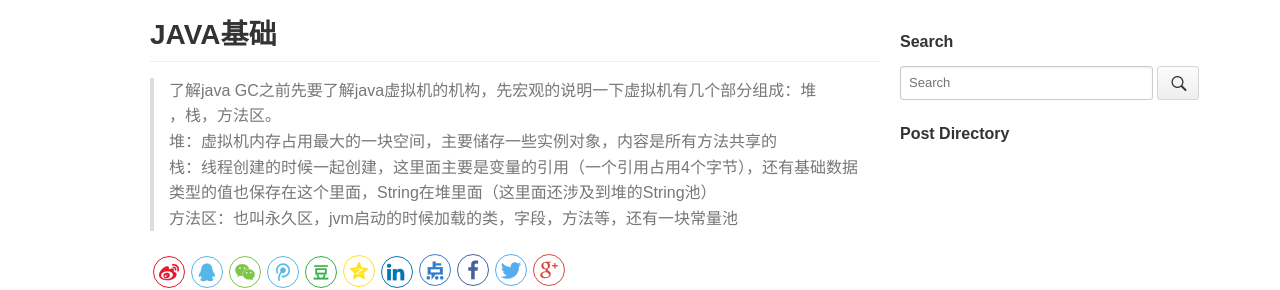
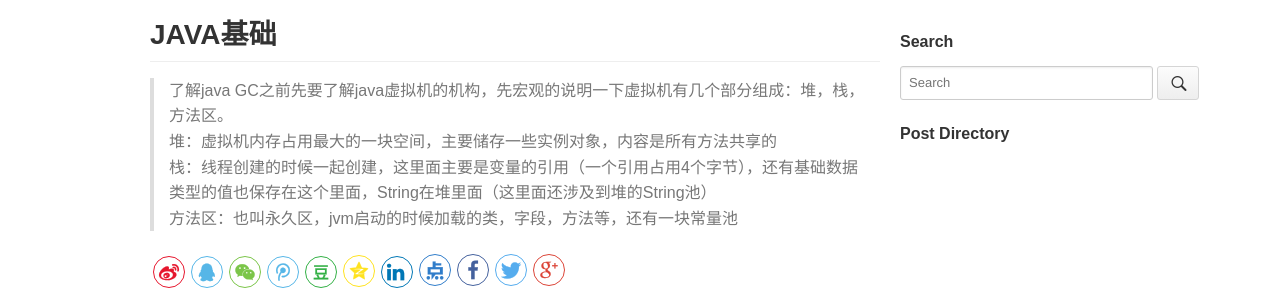
Before and after one commit to chenrd/homepage, a Jekyll site: the page built from _posts/2017-05-05-java-gc.md, in a window 1280 px wide. Shown: the part 202-492 px from the top of the page. Built offline with Jekyll 4.4.1, drawn with Linux system fonts in a browser that asks for light colours; our own code applies the rules of GitHub Pages for plain Markdown files.

```diff
--- a/_posts/2017-05-05-java-gc.md
+++ b/_posts/2017-05-05-java-gc.md
@@ -1,5 +1,5 @@
 ## JAVA基础
-> 了解java GC之前先要了解java虚拟机的机构，先宏观的说明一下虚拟机有几个部分组成：堆<br/>，栈，方法区。<br/>
+> 了解java GC之前先要了解java虚拟机的机构，先宏观的说明一下虚拟机有几个部分组成：堆，栈，方法区。<br/>
 > 堆：虚拟机内存占用最大的一块空间，主要储存一些实例对象，内容是所有方法共享的<br/>
 > 栈：线程创建的时候一起创建，这里面主要是变量的引用（一个引用占用4个字节），还有基础数据类型的值也保存在这个里面，String在堆里面（这里面还涉及到堆的String池）<br/>
 > 方法区：也叫永久区，jvm启动的时候加载的类，字段，方法等，还有一块常量池<br/>
```
